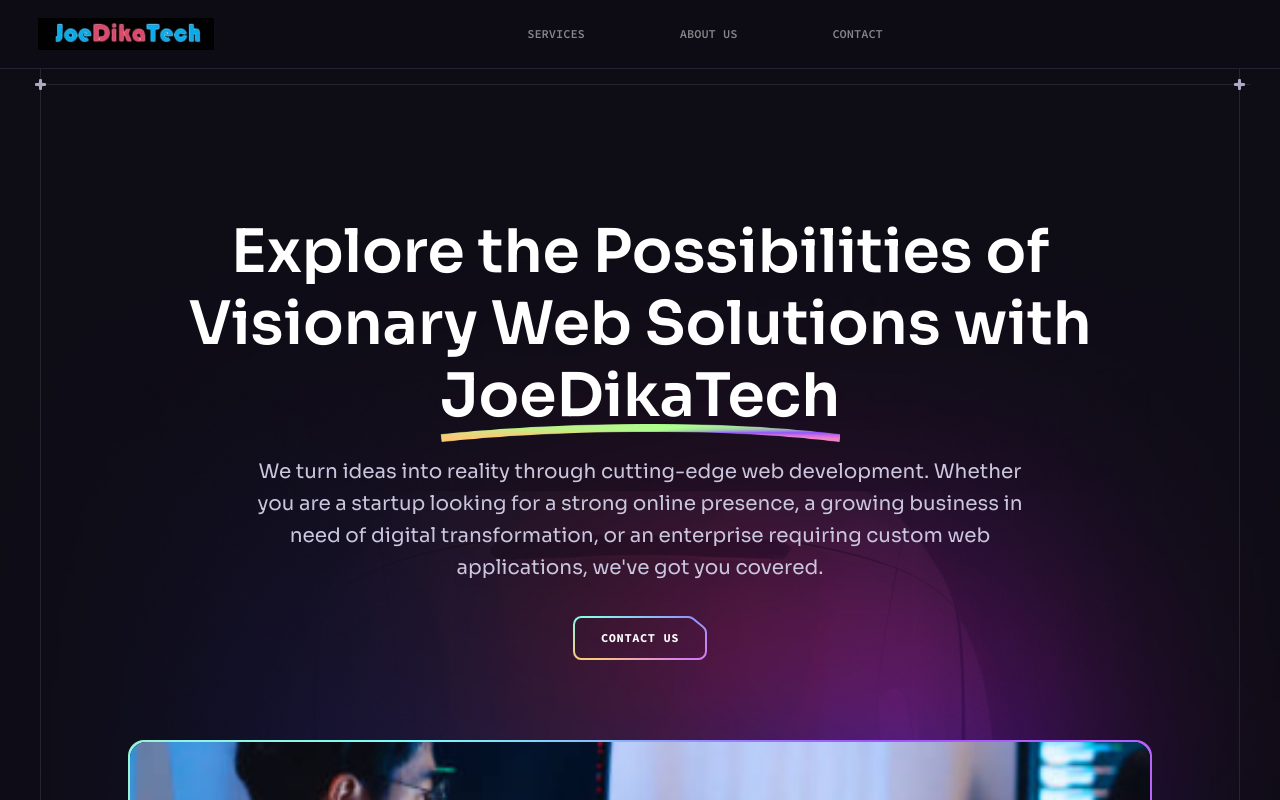
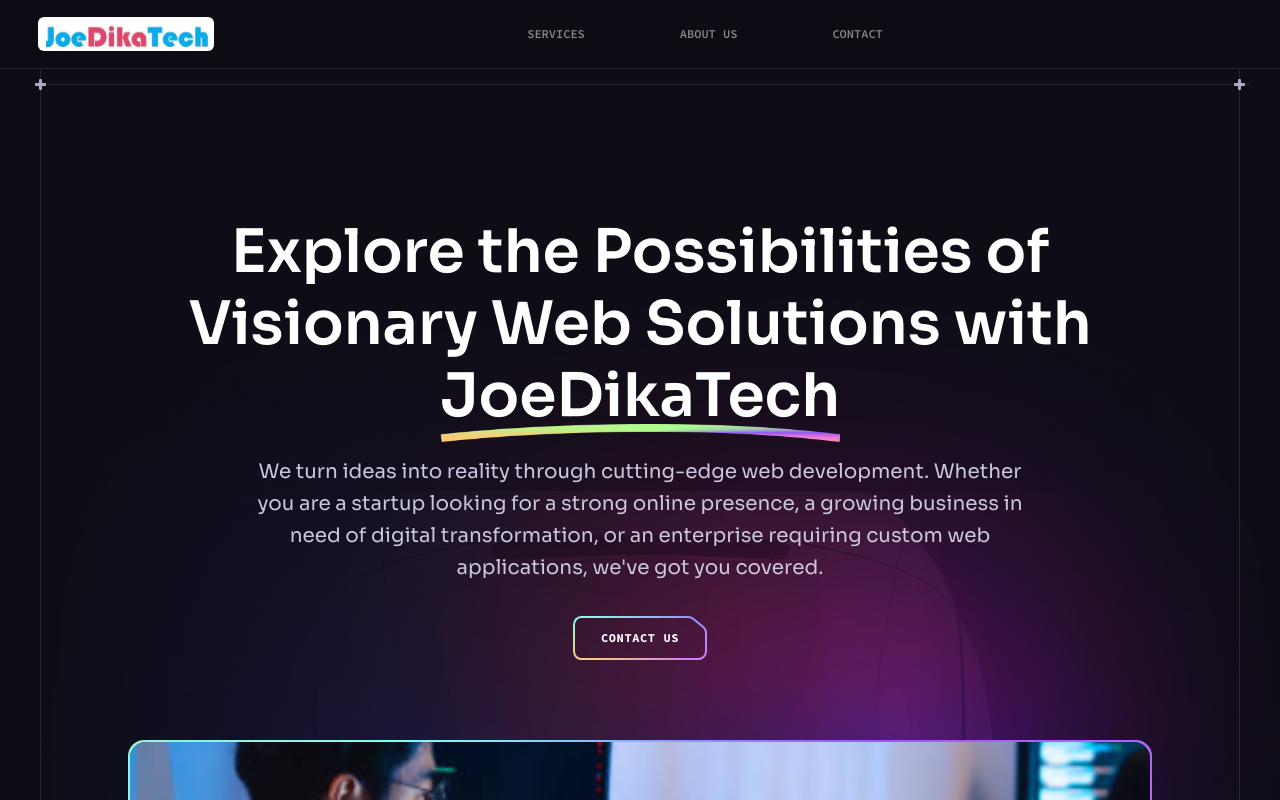
Before and after one commit to ChidiogoVictor/joedikatech, a React (Vite) app: page / in a window 1280 px wide. Shown: the top 800 px of the page. Built offline with nearby package versions, Linux system fonts and the light colour scheme.

Commit message:
change logo

```diff
--- a/src/components/Header.jsx
+++ b/src/components/Header.jsx
@@ -1,7 +1,7 @@
 import { useLocation } from "react-router-dom";
 import { disablePageScroll, enablePageScroll } from "scroll-lock";
 
-import logo from "../assets/joedikatech-logo.jpg";
+import logo from "../assets/joedikatechWhite-logo.jpg";
 import { navigation } from "../constants";
 import Button from "./Button";
 import MenuSvg from "../assets/svg/MenuSvg";
@@ -37,7 +37,13 @@
     >
       <div className="flex items-center px-3 lg:px-5 xl:px-7.5 max-lg:py-4">
         <a className="block px-2 w-[12rem] xl:mr-8" href="#hero">
-          <img src={logo} width={190} height={40} alt="JoeDikaTech" />
+          <img
+            className="rounded-md"
+            src={logo}
+            width={190}
+            height={40}
+            alt="JoeDikaTech"
+          />
         </a>
         <nav
           className={`${
```
Also changed, not shown: src/assets/Joedikatech logo.png (deleted), src/assets/joedikatechWhite-logo.jpg (added).
